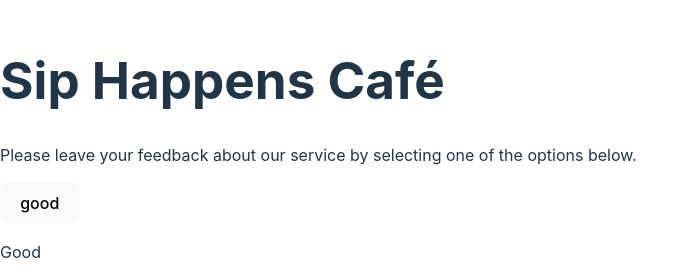
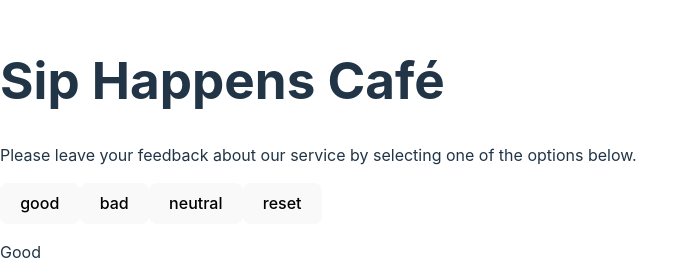
Before and after one commit to novikovanat/goit-react-hw-02, a React (Vite) app: page / in a window 1280 px wide. Shown: the part 171-445 px from the top of the page, without its empty margins (0-699 px from the left). Built offline with nearby package versions, Linux system fonts and the light colour scheme.

Commit message:
all buttons added

```diff
--- a/src/components/options/Options.jsx
+++ b/src/components/options/Options.jsx
@@ -1,10 +1,5 @@
 export default function Feedback({ handler, value }) {
   function Button({ value, name, handler }) {
-    console.log(value);
-    console.log(handler);
-    console.log(name);
-
-
     return (
       <button onClick={handler} name={name}>
         {name}
@@ -15,8 +10,9 @@ export default function Feedback({ handler, value }) {
   return (
     <div>
       <Button handler={handler} value={value} name="good"></Button>
-      {/* <Button name="Bad"></Button>
-      <Button name="Neutral"></Button> */}
+      <Button handler={handler} value={value} name="bad"></Button>
+      <Button handler={handler} value={value} name="neutral"></Button>
+      <Button handler={handler} value={value} name="reset"></Button>
     </div>
   );
 }
```
